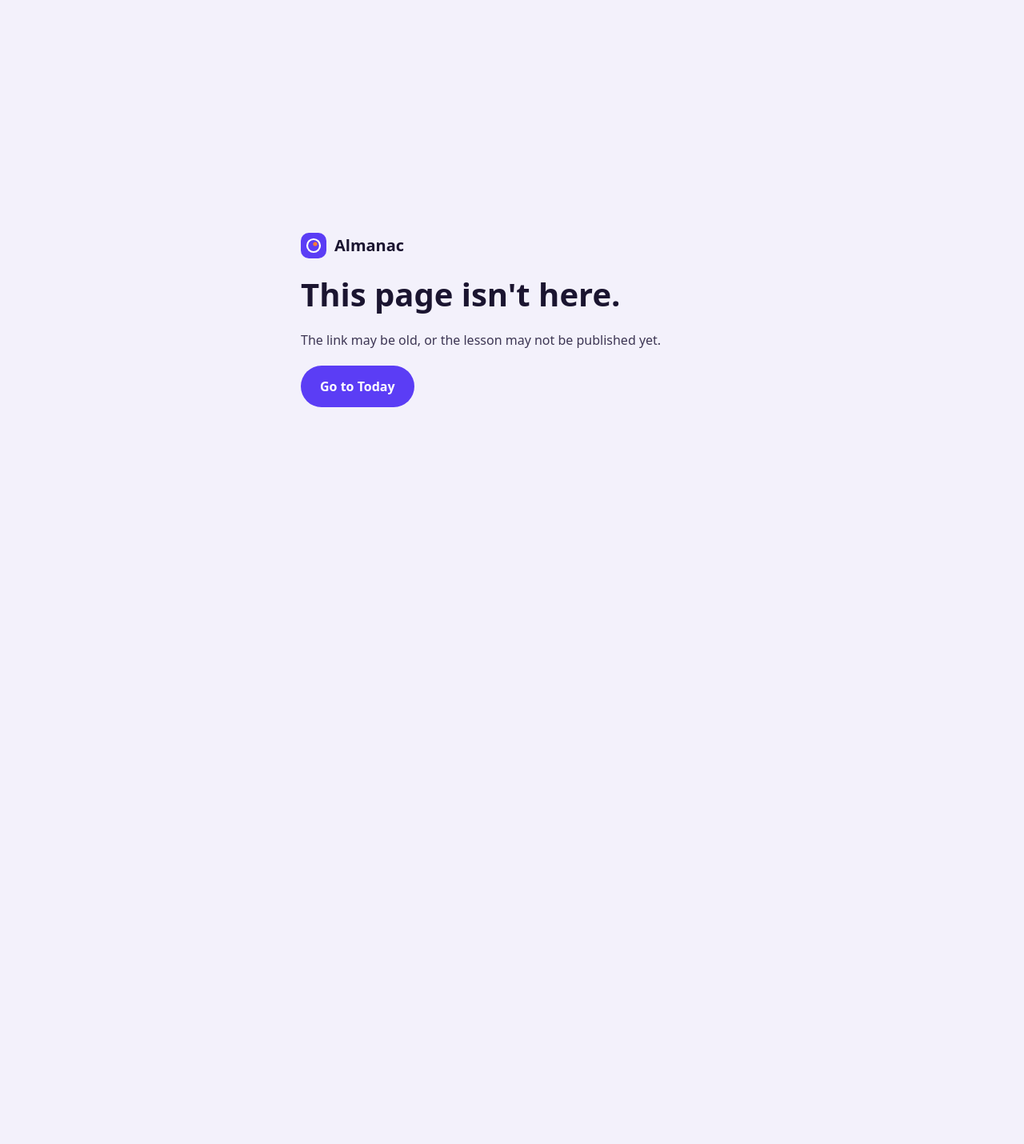
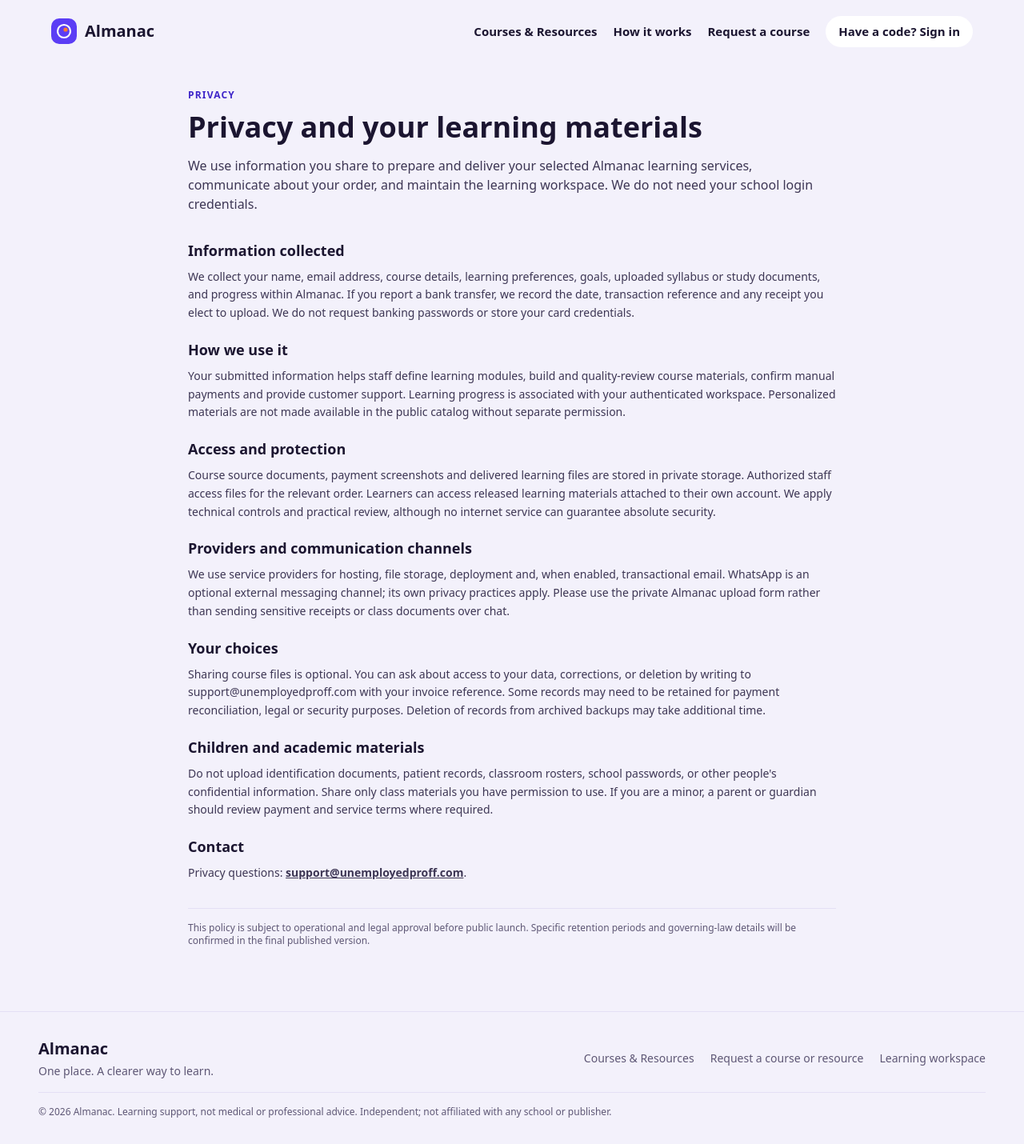
Before and after one commit to StudyMate-N/almanac, a Next.js app: page /privacy in a window 1280 px wide. Before the commit this address had no page. Shown: the whole page at 80% size. Before the commit the page ends 800 px from the top, so only its background shows below. Built offline with nearby package versions, Linux system fonts and the light colour scheme.

Commit message:
Provide substantive prelaunch Almanac privacy and learning service terms

```diff
--- /dev/null
+++ b/src/app/privacy/page.tsx
@@ -0,0 +1,21 @@
+import type {Metadata} from "next";
+import {SiteHeader,SiteFooter} from "@/components/site/chrome";
+export const metadata:Metadata={title:"Privacy | Almanac",description:"How Almanac handles learning requests, payment information, course materials and student workspaces."};
+export default function PrivacyPage(){
+ return <div className="min-h-screen bg-ground text-ink"><SiteHeader/>
+ <main className="mx-auto max-w-[850px] px-5 pb-20 pt-8">
+  <p className="text-xs font-bold uppercase tracking-widest text-violet-700">PRIVACY</p>
+  <h1 className="mt-3 font-display text-4xl font-semibold">Privacy and your learning materials</h1>
+  <p className="mt-4 text-ink-body">We use information you share to prepare and deliver your selected Almanac learning services, communicate about your order, and maintain the learning workspace. We do not need your school login credentials.</p>
+  <section className="mt-8 space-y-5 text-sm leading-relaxed text-ink-body">
+   <div><h2 className="text-lg font-semibold text-ink">Information collected</h2><p className="mt-2">We collect your name, email address, course details, learning preferences, goals, uploaded syllabus or study documents, and progress within Almanac. If you report a bank transfer, we record the date, transaction reference and any receipt you elect to upload. We do not request banking passwords or store your card credentials.</p></div>
+   <div><h2 className="text-lg font-semibold text-ink">How we use it</h2><p className="mt-2">Your submitted information helps staff define learning modules, build and quality-review course materials, confirm manual payments and provide customer support. Learning progress is associated with your authenticated workspace. Personalized materials are not made available in the public catalog without separate permission.</p></div>
+   <div><h2 className="text-lg font-semibold text-ink">Access and protection</h2><p className="mt-2">Course source documents, payment screenshots and delivered learning files are stored in private storage. Authorized staff access files for the relevant order. Learners can access released learning materials attached to their own account. We apply technical controls and practical review, although no internet service can guarantee absolute security.</p></div>
+   <div><h2 className="text-lg font-semibold text-ink">Providers and communication channels</h2><p className="mt-2">We use service providers for hosting, file storage, deployment and, when enabled, transactional email. WhatsApp is an optional external messaging channel; its own privacy practices apply. Please use the private Almanac upload form rather than sending sensitive receipts or class documents over chat.</p></div>
+   <div><h2 className="text-lg font-semibold text-ink">Your choices</h2><p className="mt-2">Sharing course files is optional. You can ask about access to your data, corrections, or deletion by writing to support@unemployedproff.com with your invoice reference. Some records may need to be retained for payment reconciliation, legal or security purposes. Deletion of records from archived backups may take additional time.</p></div>
+   <div><h2 className="text-lg font-semibold text-ink">Children and academic materials</h2><p className="mt-2">Do not upload identification documents, patient records, classroom rosters, school passwords, or other people's confidential information. Share only class materials you have permission to use. If you are a minor, a parent or guardian should review payment and service terms where required.</p></div>
+   <div><h2 className="text-lg font-semibold text-ink">Contact</h2><p className="mt-2">Privacy questions: <a href="mailto:support@unemployedproff.com" className="font-semibold underline">support@unemployedproff.com</a>.</p></div>
+  </section>
+  <p className="mt-8 border-t border-hairline pt-4 text-xs text-ink-muted">This policy is subject to operational and legal approval before public launch. Specific retention periods and governing-law details will be confirmed in the final published version.</p>
+ </main><SiteFooter/></div>;
+}
```
